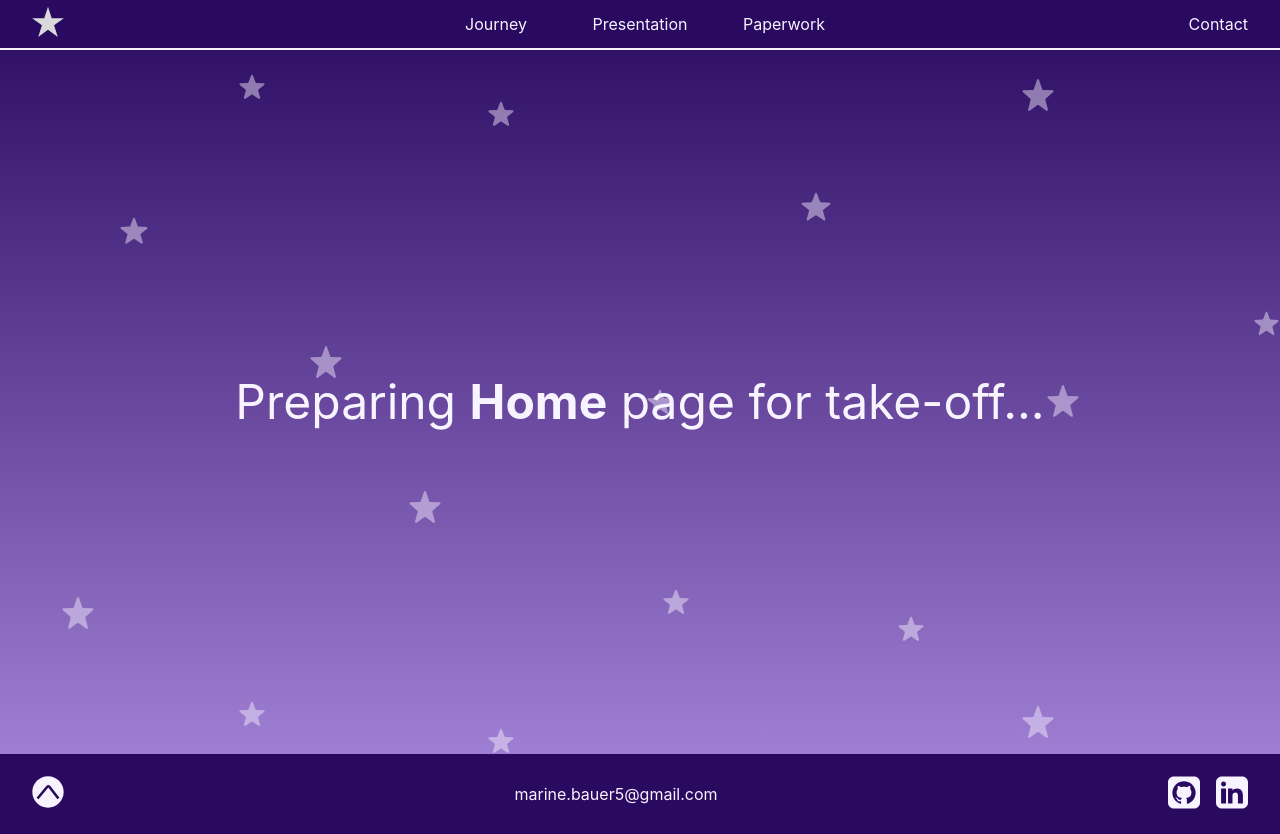
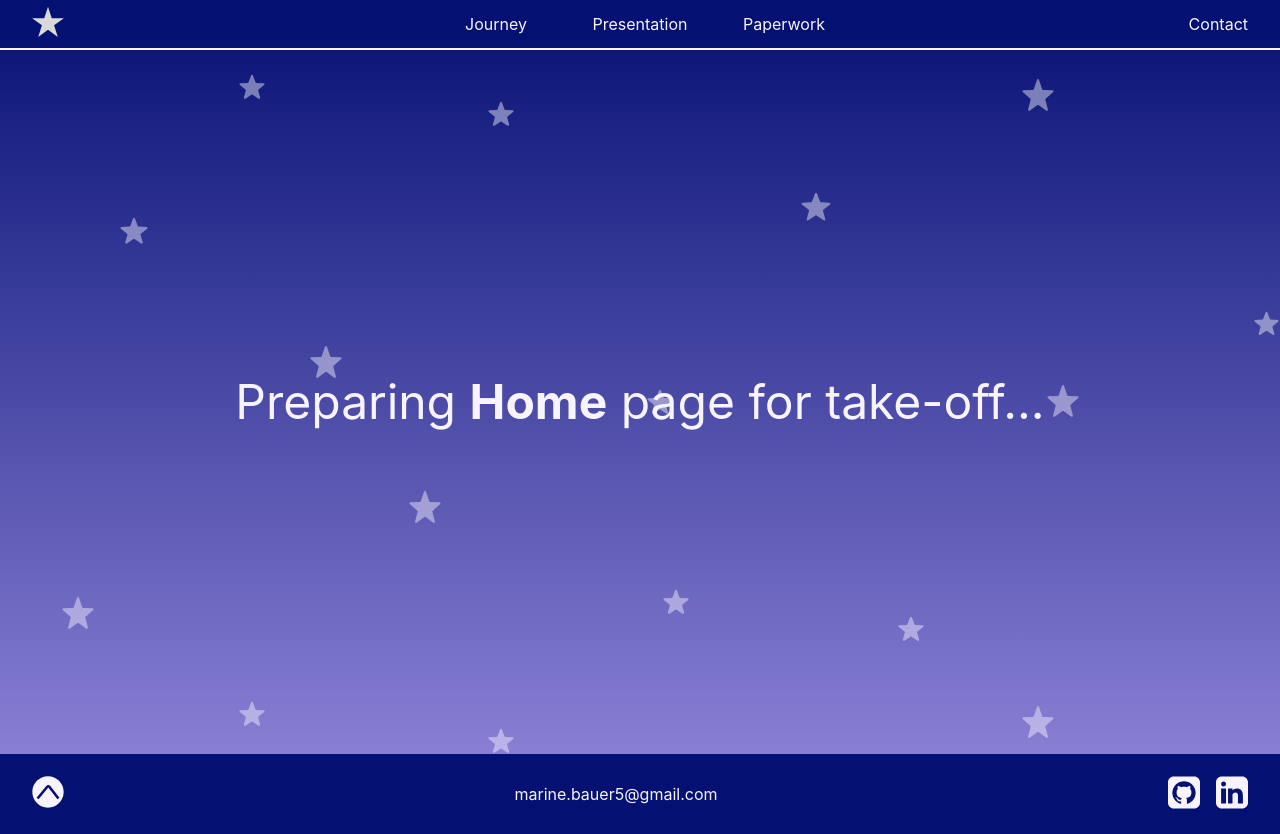
Before and after one commit to Kaa-b/Portfolio, a Next.js app in the folder my-portfolio/: page / in a window 1280 px wide. Built offline with nearby package versions, Linux system fonts and the light colour scheme.

Commit message:
Update css and add link footer

```diff
--- a/my-portfolio/components/footer/footer.tsx
+++ b/my-portfolio/components/footer/footer.tsx
@@ -17,7 +17,7 @@ const Footer = () => {
         <p>marine.bauer5@gmail.com</p>
       </div>
       <div className={styles.socials}>
-        <a className={styles.github} >
+        <a className={styles.github} href="https://github.com/Kaa-b" >
           <Image
             src="/github.svg"
             alt="Redirect to my github page"
@@ -25,7 +25,7 @@ const Footer = () => {
             height="33"
           />
         </a>
-        <a className={styles.linkedIn}>
+        <a className={styles.linkedIn} href="https://www.linkedin.com/in/marine-bauer/">
           <Image
             src="/linkedIn.svg"
             alt="Redirect to my linkedIn page"
--- a/my-portfolio/styles/contact.module.css
+++ b/my-portfolio/styles/contact.module.css
@@ -1,6 +1,6 @@
 
 .body {
-    background: linear-gradient(180deg, var(--background-gradient-first) 0%, var(--background-gradient-last) 100%);
+    background: linear-gradient(180deg, var(--dark-blue) 0%, var(--light-blue) 100%);
     display: flex;
     flex-direction: column;
 }
--- a/my-portfolio/styles/globals.css
+++ b/my-portfolio/styles/globals.css
@@ -27,11 +27,12 @@ pre {
 
 
 :root {
-  --dark-blue: #2A0961;
+  /* Uses for gradiant */
+  --dark-blue: #051073;
+  --dark-blue-lighter: #2D1E8F;
+  --light-blue: #978BDF;
+
   --white: #F8F4FF;
-
-  --background-gradient-first: #2A0961;
-  --background-gradient-last: #AB8BDF;
 
   --sidebar-length: 20rem;
   --navbar-height: 2rem;
--- a/my-portfolio/styles/home.module.css
+++ b/my-portfolio/styles/home.module.css
@@ -1,6 +1,6 @@
 
 .body {
-    background: linear-gradient(180deg, var(--background-gradient-first) 0%, var(--background-gradient-last) 100%);
+    background: linear-gradient(180deg, var(--dark-blue) 0%, var(--light-blue) 100%);
     display: flex;
     flex-direction: column;
 }
--- a/my-portfolio/styles/journey.module.css
+++ b/my-portfolio/styles/journey.module.css
@@ -1,6 +1,6 @@
 
 .body {
-    background: linear-gradient(180deg, var(--background-gradient-first) 0%, var(--background-gradient-last) 100%);
+    background: linear-gradient(180deg, var(--dark-blue) 0%, var(--light-blue) 100%);
     display: flex;
     flex-direction: column;
 }
--- a/my-portfolio/styles/paperwork.module.css
+++ b/my-portfolio/styles/paperwork.module.css
@@ -1,6 +1,6 @@
 
 .body {
-    background: linear-gradient(180deg, var(--background-gradient-first) 0%, var(--background-gradient-last) 100%);
+    background: linear-gradient(180deg, var(--dark-blue) 0%, var(--light-blue) 100%);
     display: flex;
     flex-direction: column;
 }
--- a/my-portfolio/styles/presentation.module.css
+++ b/my-portfolio/styles/presentation.module.css
@@ -1,6 +1,6 @@
 
 .body {
-    background: linear-gradient(180deg, var(--background-gradient-first) 0%, var(--background-gradient-last) 100%);
+    background: linear-gradient(180deg, var(--dark-blue) 0%, var(--light-blue) 100%);
     display: flex;
     flex-direction: column;
 }
```
